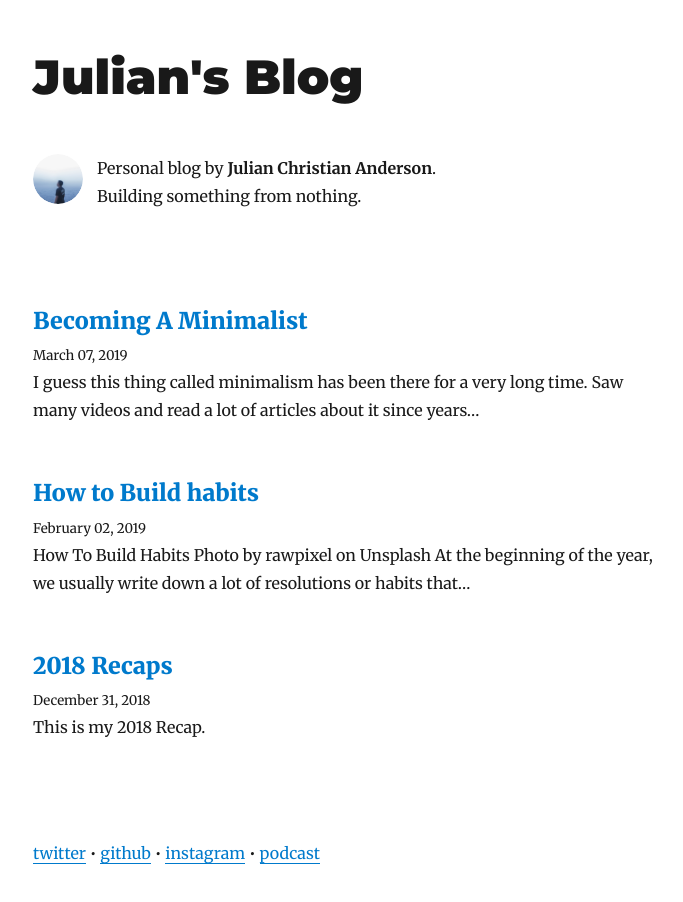
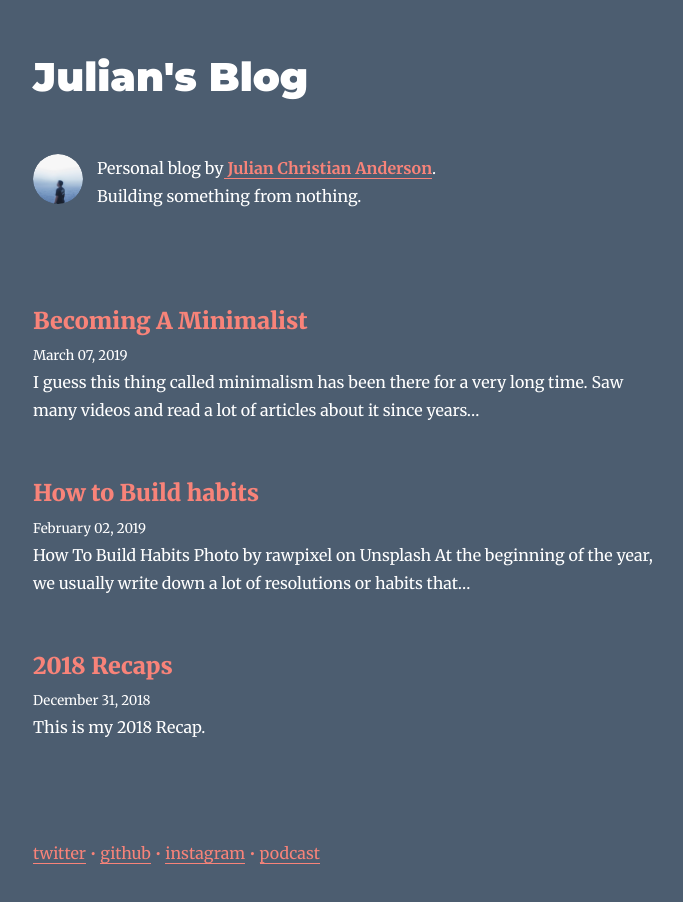
Before and after one commit to julianjca/blog.juliancanderson.com, a Gatsby site: page / in a window 1280 px wide. Shown: the whole page, without its empty margins (292-975 px from the left). Built offline with nearby package versions, Linux system fonts and the light colour scheme; Gatsby itself is replaced by a stand-in of ours; some packages are replaced by stand-ins of ours.

Commit message:
change color

```diff
--- a/gatsby-browser.js
+++ b/gatsby-browser.js
@@ -1,3 +1,5 @@
 // custom typefaces
 import "typeface-montserrat"
 import "typeface-merriweather"
+
+import "./src/styles/global.css"
--- a/src/components/bio.js
+++ b/src/components/bio.js
@@ -38,7 +38,13 @@ function Bio() {
               }}
             />
             <p>
-              Personal blog by <strong>{author}</strong>. <br/>
+              Personal blog by
+              <a href="https://instagram.com/juliancanderson"
+                target="_blank"
+                >
+              <span style={{ color : `#F88379`}}><strong> {author}</strong></span>
+              </a>.
+              <br/>
               Building something from nothing. <br/>
               {` `}
             </p>
--- a/src/components/footer.js
+++ b/src/components/footer.js
@@ -8,7 +8,8 @@ class Footer extends React.Component {
       <footer
         style={{
         marginTop: rhythm(2.5),
-        paddingTop: rhythm(1)
+        paddingTop: rhythm(1),
+        color: `#F88379`
       }}>
         <div style={{
           float: 'right'
@@ -29,7 +30,7 @@ class Footer extends React.Component {
         </a>{' '}
         &bull;{' '}
         <a
-          href="https://instagram.com/julianjca"
+          href="https://instagram.com/juliancanderson"
           target="_blank"
           rel="noopener noreferrer">
           instagram
--- a/src/components/layout.js
+++ b/src/components/layout.js
@@ -17,7 +17,7 @@ class Layout extends React.Component {
             ...scale(1.5),
             marginBottom: rhythm(1.5),
             marginTop: 0,
-            fontSize: '3rem'
+            fontSize: '2.5rem'
           }}
         >
           <Link
@@ -60,6 +60,8 @@ class Layout extends React.Component {
           marginRight: `auto`,
           maxWidth: rhythm(24),
           padding: `${rhythm(1.5)} ${rhythm(3 / 4)}`,
+          backgroundColor: `#4C5D70`,
+          color: `#fff`
         }}
       >
         <header>{header}</header>
--- a/src/pages/index.js
+++ b/src/pages/index.js
@@ -28,7 +28,7 @@ class BlogIndex extends React.Component {
                   marginBottom: rhythm(1 / 4),
                 }}
               >
-                <Link style={{ boxShadow: `none` }} to={node.fields.slug}>
+                <Link style={{ boxShadow: `none`, color: `#F88379` }} to={node.fields.slug}>
                   {title}
                 </Link>
               </h3>
--- /dev/null
+++ b/src/styles/global.css
@@ -0,0 +1,8 @@
+html,
+body {
+  background-color: #4C5D70;
+}
+
+a {
+  color: #F88379;
+}
```
